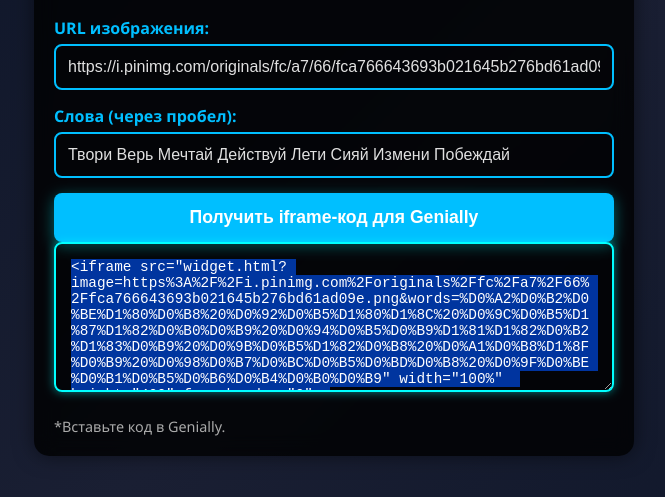
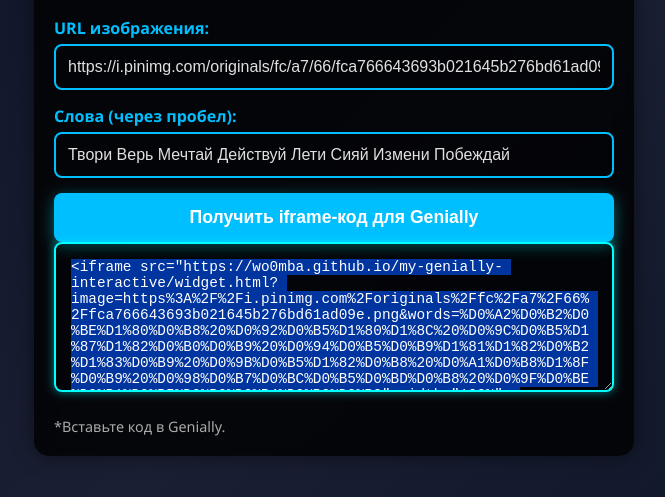
Before and after one commit to Wo0MBa/my-genially-interactive, a plain HTML site: page index.html in a window 1280 px wide. Both pictures are taken after a click on the button "Получить iframe-код для Genially". Shown: the part 119-616 px from the top of the page, without its empty margins (306-971 px from the left). Drawn offline with Linux system fonts and the light colour scheme.

Commit message:
Update index.html

```diff
--- a/index.html
+++ b/index.html
@@ -205,7 +205,7 @@
       const encodedWords = encodeURIComponent(words.join(' '));
 
       // Создание URL для виджета (убедитесь, что путь правильный для вашего размещения)
-      const widgetUrl = `widget.html?image=${encodedImage}&words=${encodedWords}`;
+      const widgetUrl = `https://wo0mba.github.io/my-genially-interactive/widget.html?image=${encodedImage}&words=${encodedWords}`;
 
       // Создание iframe-кода
       const iframeCodeText = `<iframe src="${widgetUrl}" width="100%" height="400" frameborder="0" style="border:none;width:100%;height:400px;overflow:hidden;"></iframe>`;
```
